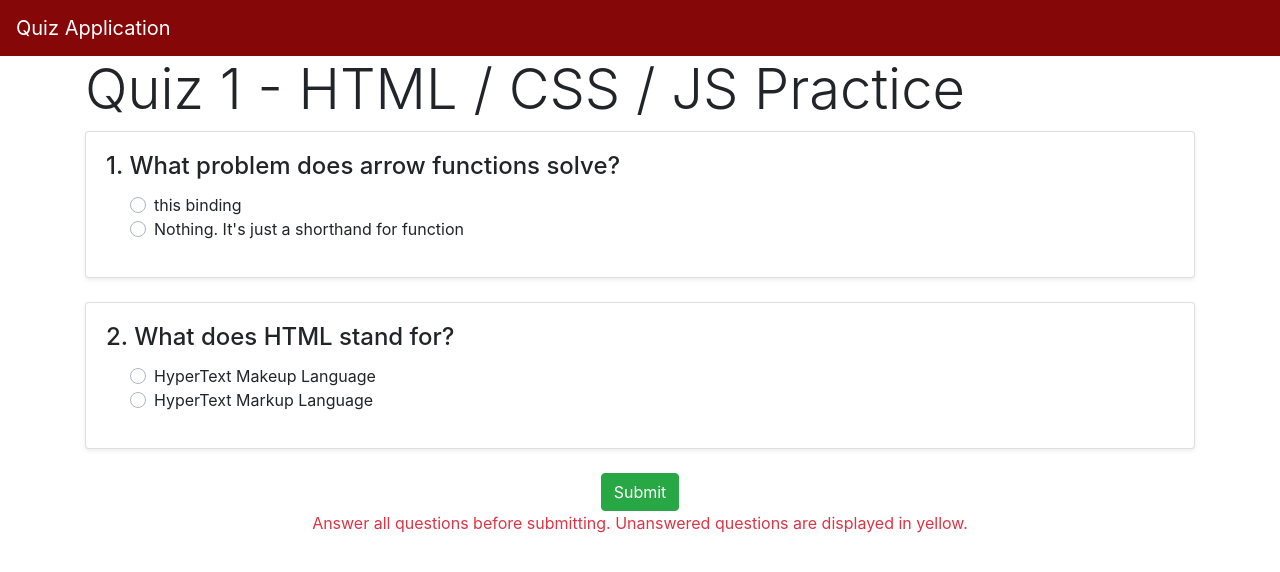
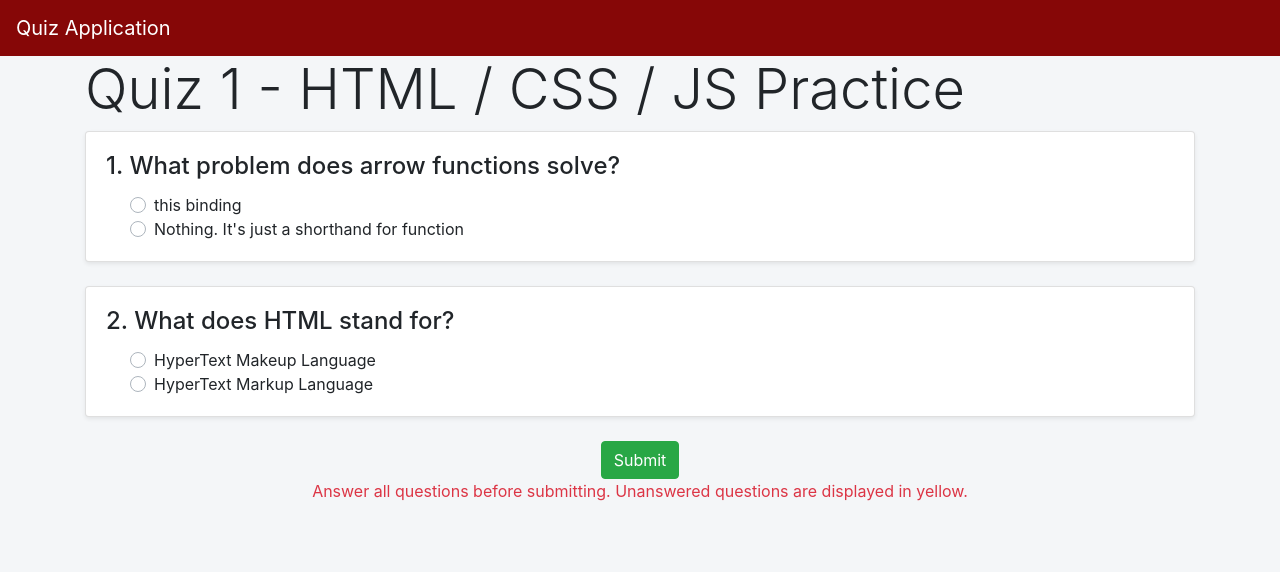
Before and after one commit to estevezluis1/code-quiz-app, a Vue app: page / in a window 1280 px wide. Shown: the top 572 px of the page. Built offline with nearby package versions, Linux system fonts and the light colour scheme.

Commit message:
UI-2: code improvements and styling

```diff
--- a/src/App.vue
+++ b/src/App.vue
@@ -23,6 +23,6 @@ export default {
 
 <style>
 body {
-  background-color: "#f4f6f8";
+  background-color: #f4f6f8;
 }
 </style>
--- a/src/components/Nav.vue
+++ b/src/components/Nav.vue
@@ -1,5 +1,5 @@
 <template>
-    <b-navbar style="background-color: #860707;" type="dark">
+    <b-navbar type="dark">
     <b-navbar-brand>Quiz Application</b-navbar-brand>
     </b-navbar>
 </template>
@@ -9,3 +9,9 @@ export default {
     name: 'Nav'
 }
 </script>
+
+<style>
+.navbar {
+    background-color: #860707;
+}
+</style>
--- a/src/components/QuestionItem.vue
+++ b/src/components/QuestionItem.vue
@@ -1,17 +1,26 @@
 <template>
-    <b-card class="shadow-sm rounded mb-4" :class="[ hasError && question.selectedAnswer === null ? 'border-warning' : borderStyle ]" :title="title">
-        <b-form-group class="pl-4">
+    <b-card
+    class="shadow-sm rounded mb-4"
+    :class="hasError && question.selectedAnswer === null ? 'border-warning' : `border-${resultStyle}`"
+    :title="questionTitle"
+
+    >
+        <b-form-group class="pl-4 mb-0">
           <b-form-radio
           v-for="(option, index) in question.options"
           :key="index"
           v-model="question.selectedAnswer"
           :disabled="disabled"
-          :name="question.question"
+          :name="question.id"
           :class="{ 'bg-success rounded': disabled && question.answer === index && !isCorrect }"
-          :value="index"><div :class="{'text-white': disabled && question.answer === index && !isCorrect}">{{ option }}</div>
+          :value="index">
+            <div :class="{'text-white': disabled && question.answer === index && !isCorrect}">{{ option }}</div>
 
           </b-form-radio>
         </b-form-group>
+        <b-row v-show="isCorrect !== null">
+          <b-col><p class="text-right my-0 py-0" :class="`text-${resultStyle}`">{{ result }}</p></b-col>
+        </b-row>
       </b-card>
 </template>
 
@@ -19,11 +28,10 @@
 export default {
     name: 'QuestionItem',
     props: {
-        title: String,
         question: Object
     },
     data() {
-      return { hasError: false, disabled: false, isCorrect: false, borderStyle: '' }
+      return { hasError: false, disabled: false, isCorrect: null, resultStyle: '' }
     },
     created() {
       this.question.error = () => {
@@ -39,15 +47,17 @@ export default {
 
         this.disabled = true
         this.isCorrect = isCorrect
-        if (isCorrect) {
-          this.borderStyle = 'border-success'
-          return
-        }
-        this.borderStyle = 'border-danger'
-
+        this.resultStyle = isCorrect ? 'success' : 'danger'
+      }
+    },
+    computed: {
+      questionTitle () {
+            return `${this.question.id + 1}. ${this.question.question}`
+      },
+      result () {
+        if (this.isCorrect === null) return ''
+        return this.isCorrect ? 'Correct' : 'Wrong'
       }
     }
-
-
 }
 </script>
--- a/src/components/QuestionList.vue
+++ b/src/components/QuestionList.vue
@@ -3,37 +3,23 @@
         <div v-show="score !== null">
             <b-row>
                 <b-col class="text-center">
-                    <p class="lead">Results</p>
-                </b-col>
-            </b-row>
-            <b-row>
-                <b-col class="text-center">
-                    {{ scoreDetails() }}
-                </b-col>
-            </b-row>
-            <b-row>
-                <b-col class="text-center" :class="[ score >= 70 ? 'text-success' : 'text-danger' ]">
-                    {{ scorePercentage() }}
+                    <p class="lead"><u>Results</u></p>
+                    <p class="mb-0">{{ scoreDetails }}</p>
+                    <p class="font-weight-bold" :class="score >= 70 ? 'text-success' : 'text-danger'">{{ scorePercentage }}</p>
                 </b-col>
             </b-row>
         </div>
         <QuestionItem
-         v-for="(question, index) in questions"
-         :key="index"
-         :ref="index"
+         v-for="question in questions"
+         :key="question.id"
          :question="question"
-         :title="questionTitle(question.question, index)"
 
         />
 
     <b-row>
         <b-col class="text-center">
             <b-button @click="submitQuiz" :disabled="score !== null" variant="success">Submit</b-button>
-        </b-col>
-    </b-row>
-    <b-row>
-        <b-col class="text-center text-danger">
-            Answer all questions before submitting. Unanswered questions are displayed in yellow.
+            <p class="text-danger">Answer all questions before submitting. Unanswered questions are displayed in yellow.</p>
         </b-col>
     </b-row>
     </div>
@@ -50,7 +36,8 @@ export default {
         QuestionItem
     },
     data: () => {
-        questions.map((question) => {
+        questions.map((question, i) => {
+            question.id = i;
             question.selectedAnswer = null
         })
         return {
@@ -59,11 +46,16 @@ export default {
             score: null
         }
     },
+    computed: {
+        scoreDetails() {
+            return `You got ${this.answersCorrect} of ${questions.length} correct`
+        },
+        scorePercentage() {
+            return `${Math.floor((this.answersCorrect / questions.length) * 100)}%`
+        }
+    },
     methods: {
-        questionTitle (question, index) {
-            return `${index + 1}. ${question}`
-        },
-        submitQuiz () {
+        submitQuiz() {
             let quizCompleted = true
 
             for (let i = 0; i < questions.length; i++) {
@@ -85,12 +77,6 @@ export default {
 
                 this.score = Math.floor((this.answersCorrect / questions.length) * 100)
             }
-        },
-        scoreDetails() {
-            return `You got ${this.answersCorrect} of ${questions.length} correct`
-        },
-        scorePercentage() {
-            return `${Math.floor((this.answersCorrect / questions.length) * 100)}%`
         }
     }
 }
```
